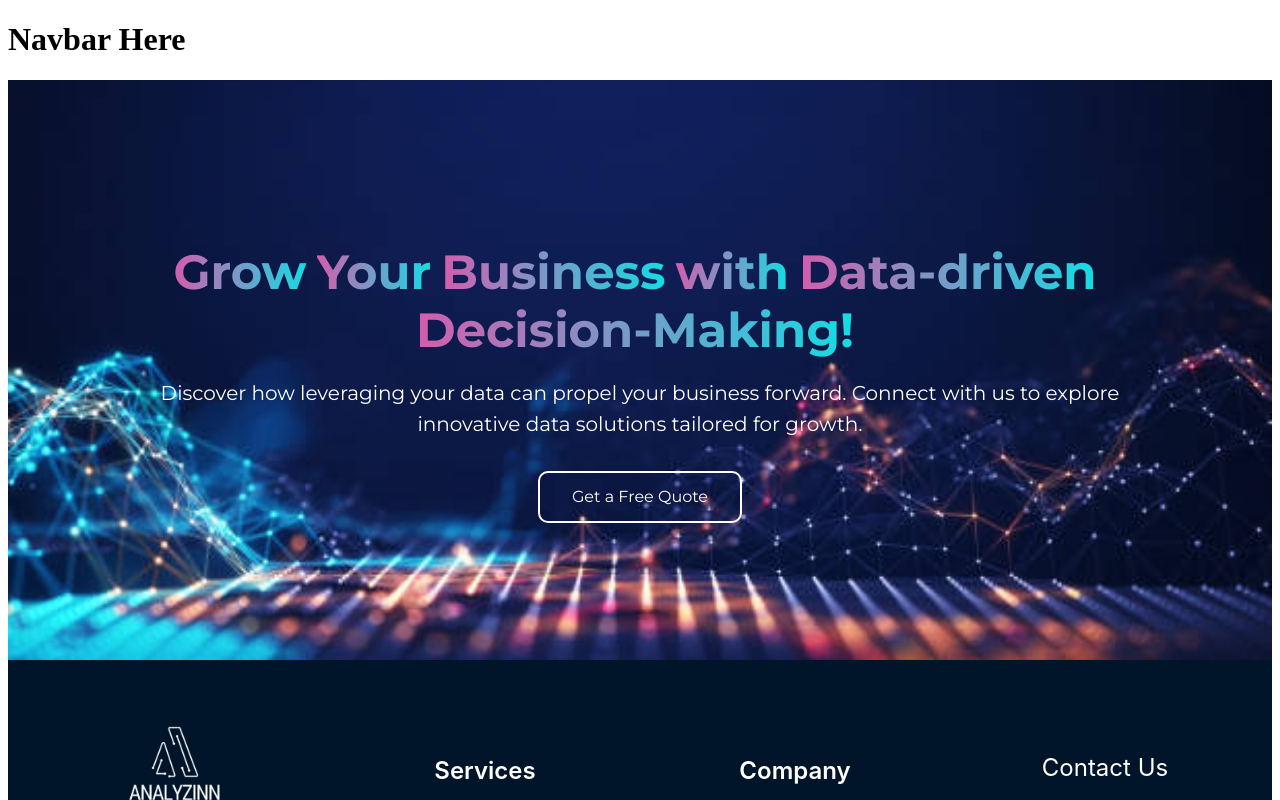
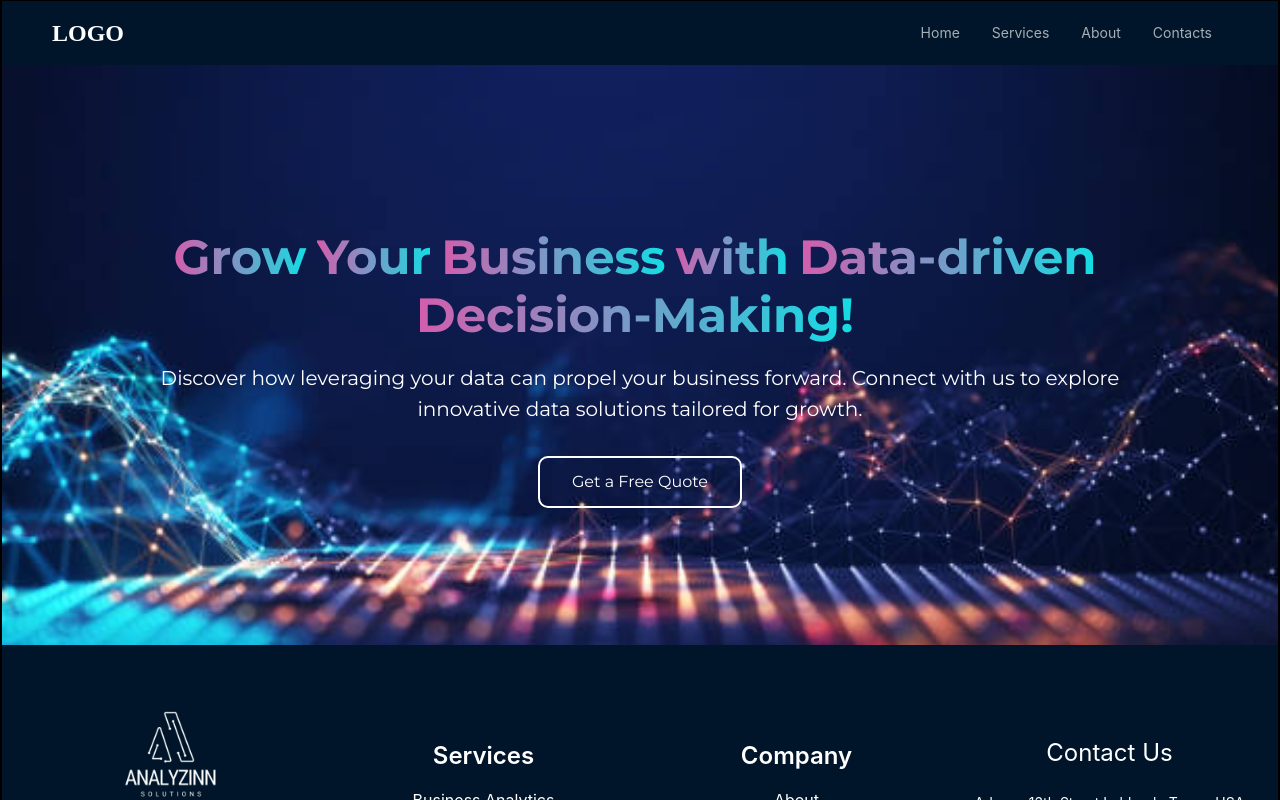
Before and after one commit to FatimaLatif25/analyzinn-solutions-website, a React (Vite) app: page / in a window 1280 px wide. Shown: the top 800 px of the page. Built offline with nearby package versions, Linux system fonts and the light colour scheme.

Commit message:
First Integration

```diff
--- a/package.json
+++ b/package.json
@@ -12,12 +12,12 @@
   "dependencies": {
     "@ant-design/icons": "^5.4.0",
     "antd": "^5.20.0",
-
     "emailjs-com": "^3.2.0",
     "react": "^18.3.1",
     "react-countup": "^6.5.3",
     "react-dom": "^18.3.1",
-    "react-intersection-observer": "^9.13.0"
+    "react-intersection-observer": "^9.13.0",
+    "react-router-dom": "^6.26.0"
   },
   "devDependencies": {
     "@types/react": "^18.3.3",
--- a/src/App.css
+++ b/src/App.css
@@ -1,9 +1,20 @@
+body{
+  margin : 1px 2px;
+  background-color: black;
+}
+#root {
+  /* max-width: 1280px; */
+  /* margin: 0 auto; */
+  /* padding: 2rem; */
+  text-align: center;
+}
 /* #root {
   max-width: 1280px;
   margin: 0 auto;
   padding: 2rem;
   text-align: center;
 }
+#
 
 .logo {
   height: 6em;
--- a/src/App.jsx
+++ b/src/App.jsx
@@ -3,13 +3,19 @@ import reactLogo from './assets/react.svg'
 import viteLogo from '/vite.svg'
 import Home from './Pages/Home'
 import './App.css'
+import { BrowserRouter as Router, Route, Routes } from 'react-router-dom'
 
 function App() {
   const [count, setCount] = useState(0)
 
   return (
     <>
-      <Home />
+      <Router>
+        <Routes>
+          <Route path="/" element={<Home/>}/>
+
+        </Routes>
+      </Router>
     </>
   )
 }
--- /dev/null
+++ b/src/Components/NavBar/NavBar.css
@@ -0,0 +1,58 @@
+.header{
+    display: flex;
+    justify-content: space-between;
+    align-items: center;
+    /* padding: 10px 20px; */
+    /* background-color: #333; */
+    position: sticky;
+    top: 0;
+    z-index: 100;
+    /* top: 0; */
+
+}
+
+.header .logo{
+    font-size: 1.5rem;
+    font-weight: bold;
+    color: white;
+}
+
+.header .menu{
+    width: 40%;
+    display: flex;
+    justify-content: flex-end;
+    align-items: center;
+}
+
+.header .drawer-button{
+    display: none;
+    background-color: transparent;
+    cursor: pointer;
+}
+
+.ant-drawer-left .ant-drawer-content-wrapper .ant-drawer-content .ant-drawer-body .ant-menu-item{
+    color: white;
+}
+.ant-drawer-left .ant-drawer-content-wrapper .ant-drawer-content .ant-drawer-body .ant-menu-item:hover{
+    color: white;
+    background-color: rgb(0, 0, 231);
+}
+.ant-drawer-left .ant-drawer-content-wrapper .ant-drawer-content .ant-drawer-body .ant-menu{
+    height: 100%;
+}
+.ant-drawer-left .ant-drawer-content-wrapper .ant-drawer-content .ant-drawer-body{
+    padding: 0;
+}
+
+@media screen and (max-width: 768px){
+    .header .menu{
+        display: none;
+    }
+
+    .header .drawer-button{
+        display: block;
+        font-size: 1.5rem;
+        color: white;
+    }
+
+}
--- /dev/null
+++ b/src/Components/NavBar/NavBar.jsx
@@ -0,0 +1,65 @@
+import React from 'react';
+import { Breadcrumb, Layout, Menu,Dropdown,Drawer } from 'antd';
+import { BarsOutlined} from '@ant-design/icons';
+// import logo from './3.png';
+import './NavBar.css';
+
+const { Header} = Layout;
+const items = [
+    { key: '1', label: 'Home' },
+    { key: '2', label: 'Services' },
+    { key: '3', label: 'About' },
+    { key: '4', label: 'Contacts' },
+  ];
+
+  //responsive with bar menu on small screen using dropdown and drawer
+const NavBar = () => {
+    const [open, setOpen] = React.useState(false);
+//   const [placement, setPlacement] = useState('left');
+  const showDrawer = () => {
+    setOpen(true);
+  };
+  const onClose = () => {
+    setOpen(false);
+  };
+  window.addEventListener('resize', () => {
+    if (window.innerWidth > 768) {
+      setOpen(false);
+    }
+  });
+    return (
+        <Header className="header">
+            <div className="logo" >LOGO</div>
+            <Menu className='menu'
+             theme="dark" mode="horizontal" defaultSelectedKeys={['0']}
+             >
+                {items.map(item => (
+                    <Menu.Item key={item.key}>{item.label}</Menu.Item>
+                ))}
+            </Menu>
+                <button className='drawer-button'
+                    onClick={showDrawer}
+                >
+                    <BarsOutlined />
+                </button>
+            <Drawer id="drawer"
+        title="Basic Drawer"
+        placement={'left'}
+        closable={true}
+        onClose={onClose}
+        open={open}
+        // key={placement}
+      >
+        <Menu theme="dark" mode="vertical" defaultSelectedKeys={['0']}>
+          {items.map(item => (
+            <Menu.Item key={item.key}>{item.label}</Menu.Item>
+          ))}
+        </Menu>
+      </Drawer>
+
+        </Header>
+
+    );
+};
+
+export default NavBar;
--- a/src/Pages/Home.jsx
+++ b/src/Pages/Home.jsx
@@ -1,12 +1,14 @@
 import React from 'react'
-import Navbar from '../Components/Navbar'
+// import Navbar from '../Components/Navbar'
 import HeroSection from '../Components/HeroSection/HeroSection'
 import CustomFooter from '../Components/Footer/Footer'
+import NavBar from '../Components/NavBar/NavBar'
 
 const Home = () => {
   return (
     <>
-      <Navbar />
+      {/* <Navbar /> */}
+      <NavBar />
       <HeroSection />
       <CustomFooter />
       </>
```
Also changed, not shown: 1 other file (tests, documents, lock files or other folders).
